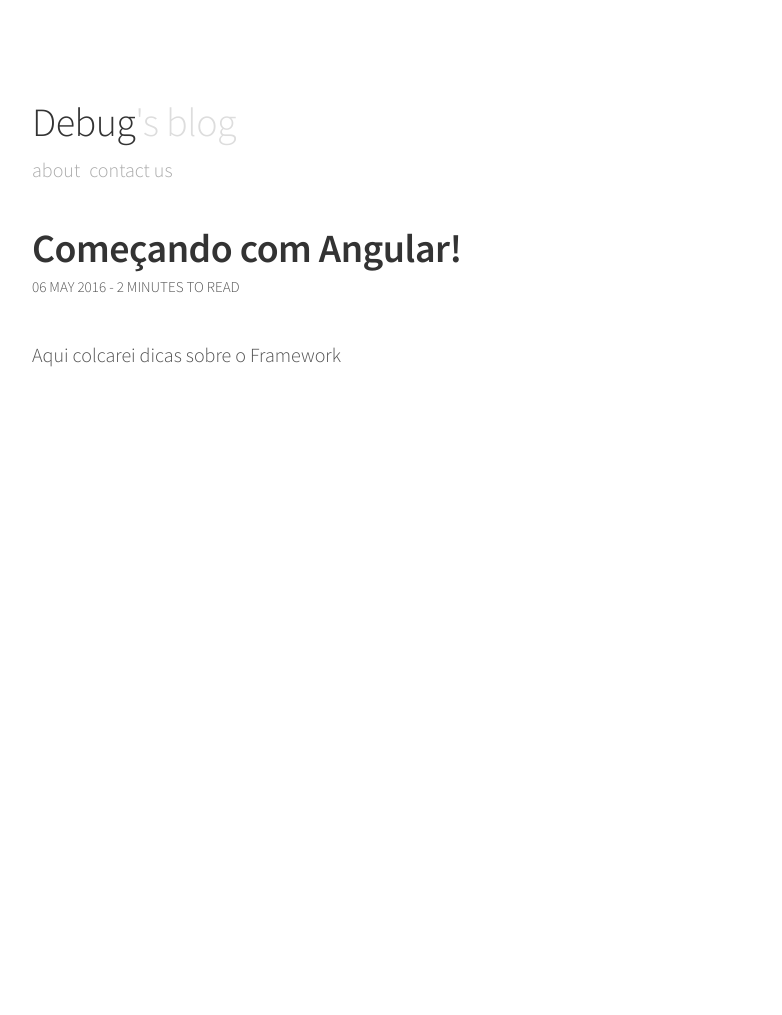
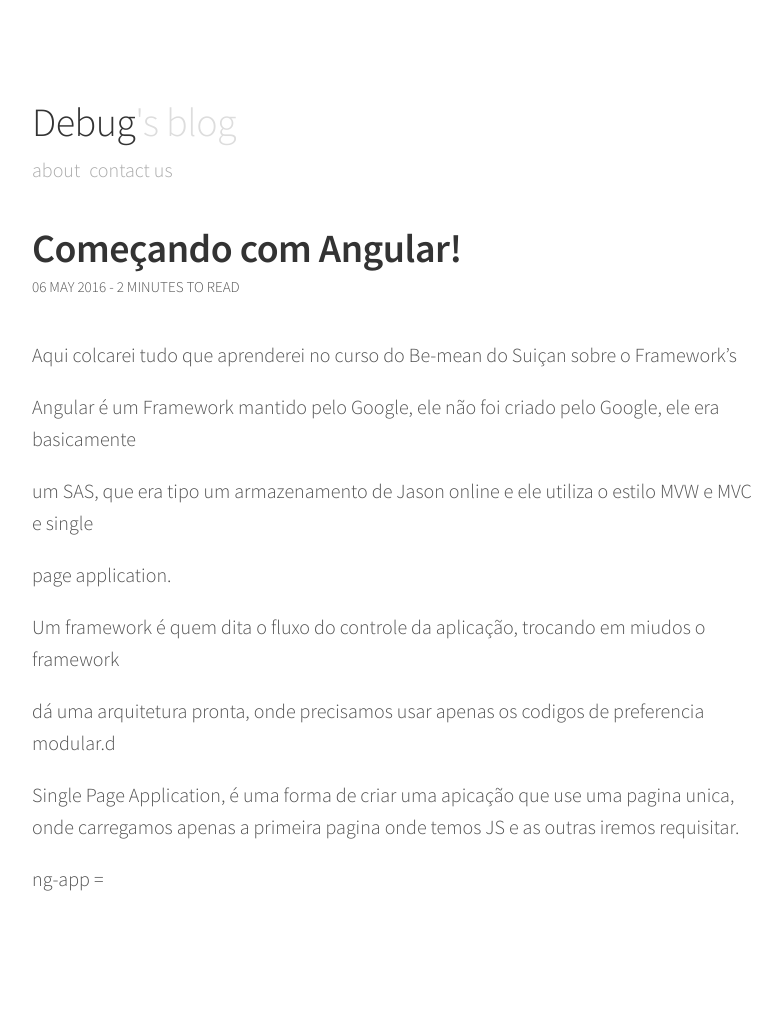
Before and after one commit to indrajithbandara/debug-blog, a Jekyll site: the page built from _posts/2016-05-07-angular.md, in a window 1280 px wide. Shown: the whole page, without its empty margins (248-1030 px from the left). Built offline with Jekyll 4.4.1, drawn with Linux system fonts in a browser that asks for light colours; comment, search, counter and statistics services are not loaded; before the commit the page ends 900 px from its top, so only the background shows below that.

```diff
--- a/_posts/2016-05-07-angular.md
+++ b/_posts/2016-05-07-angular.md
@@ -5,4 +5,22 @@
 categories: start blog
 ---
 
-Aqui colcarei dicas sobre o Framework
+Aqui colcarei tudo que aprenderei no curso do Be-mean do Suiçan sobre o Framework's
+
+Angular é um Framework mantido pelo Google, ele não foi criado pelo Google, ele era basicamente
+
+um SAS, que era tipo um armazenamento de Jason online e ele utiliza o estilo MVW e MVC e single
+
+page application.
+
+
+Um framework é quem dita o fluxo do controle da aplicação, trocando em miudos o framework
+
+dá uma arquitetura pronta, onde precisamos usar apenas os codigos de preferencia modular.d
+
+
+Single Page Application, é uma forma de criar uma apicação que use uma pagina unica, onde
+carregamos apenas a primeira pagina onde temos JS e as outras iremos requisitar.
+
+
+ng-app =
```
Also changed, not shown: _posts/2016-05-07-github.md (added, +25 -0 lines), README.md.
